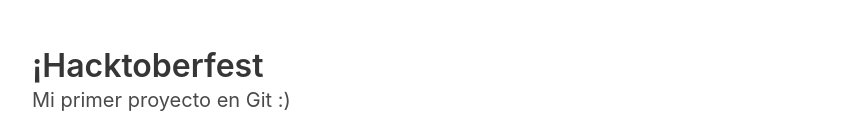
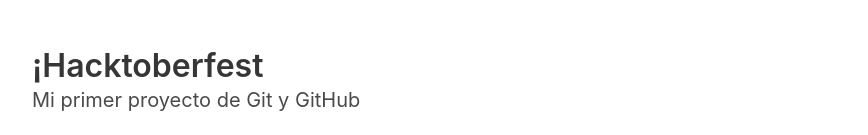
Before and after one commit to mauricio-chavez/hacktoberfest-dsc-ipn-upiita, a plain HTML site: page index.html in a window 1280 px wide. Shown: the top 135 px of the page, without its empty margins (32-900 px from the left). Drawn offline with nearby package versions, Linux system fonts and the light colour scheme.

Commit message:
Mi pull request

```diff
--- a/index.html
+++ b/index.html
@@ -13,7 +13,7 @@
         ¡Hacktoberfest
       </h1>
       <p class="subtitle">
-        Mi primer proyecto en Git :)
+        Mi primer proyecto de Git y GitHub
       </p>
       <img src="https://blog.vicensvives.com/wp-content/uploads/2019/02/GATO1-1.gif" alt="Gato leyendo">
       <img src="https://hips.hearstapps.com/hmg-prod.s3.amazonaws.com/images/gif-gato-1519137077.gif?crop=1.00xw:0.502xh;0,0.316xh&resize=640:*" alt="Gato tecleando">
```
